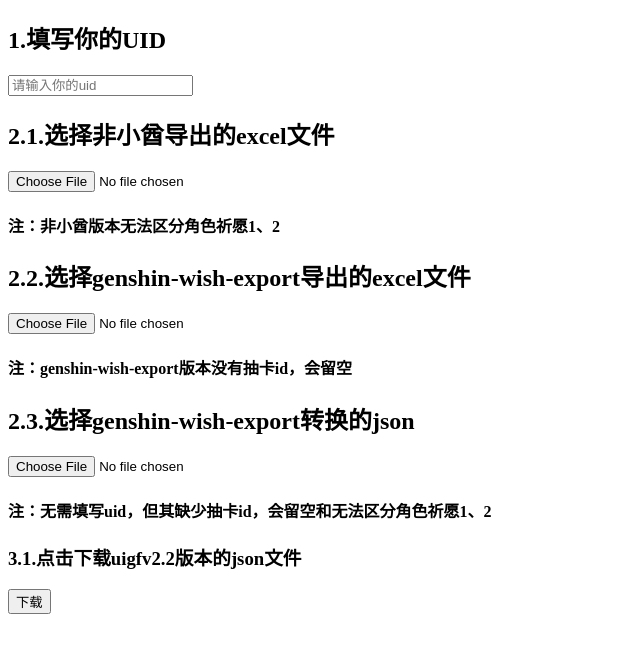
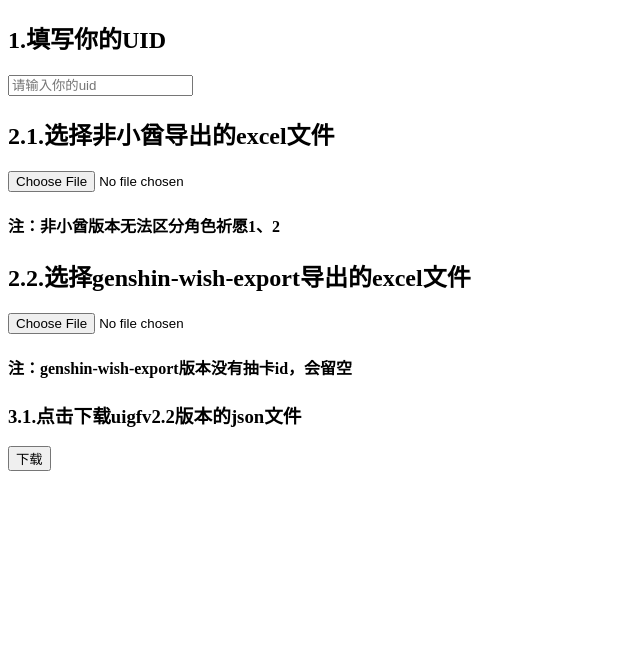
Before and after one commit to lijialong1313/UIGFConvert, a plain HTML site: page index.html in a window 1280 px wide. Shown: the whole page, without its empty margins (0-640 px from the left). Drawn offline with Linux system fonts and the light colour scheme.

Commit message:
Update index.html

```diff
--- a/index.html
+++ b/index.html
@@ -15,9 +15,11 @@
 <h2>2.2.选择genshin-wish-export导出的excel文件</h2>
 <input type="file" id="genshinwishexport"/>
 <h4>注：genshin-wish-export版本没有抽卡id，会留空</h4>
-<h2>2.3.选择genshin-wish-export转换的json</h2>
+
+<!--<h2>2.3.选择genshin-wish-export转换的json</h2>
 <input type="file" id="genshinwishexportjson"/>
-<h4>注：无需填写uid，但其缺少抽卡id，会留空和无法区分角色祈愿1、2</h4>
+<h4>注：无需填写uid，但其缺少抽卡id，会留空和无法区分角色祈愿1、2</h4>-->
+
 <h3>3.1.点击下载uigfv2.2版本的json文件</h3>
 <input type="button" onclick="exportUIGFV2D2()" value="下载">
 
```
